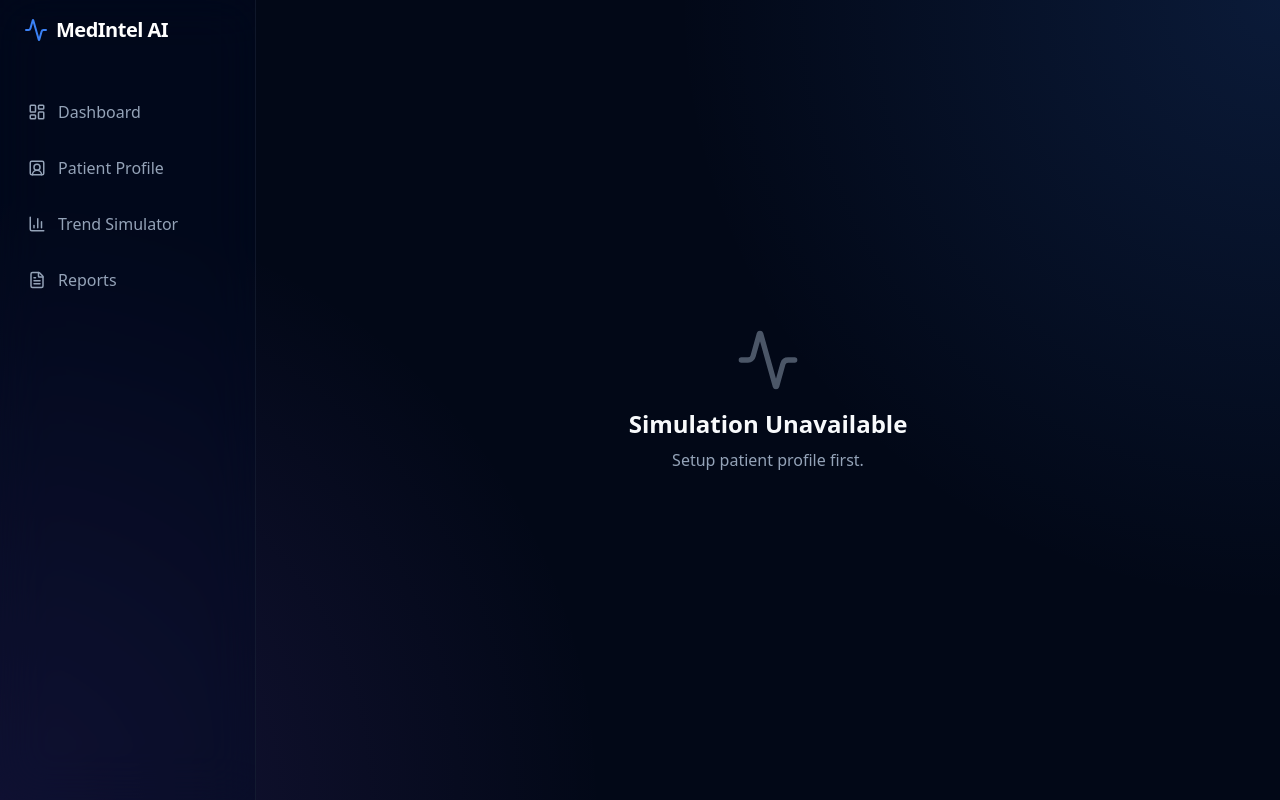
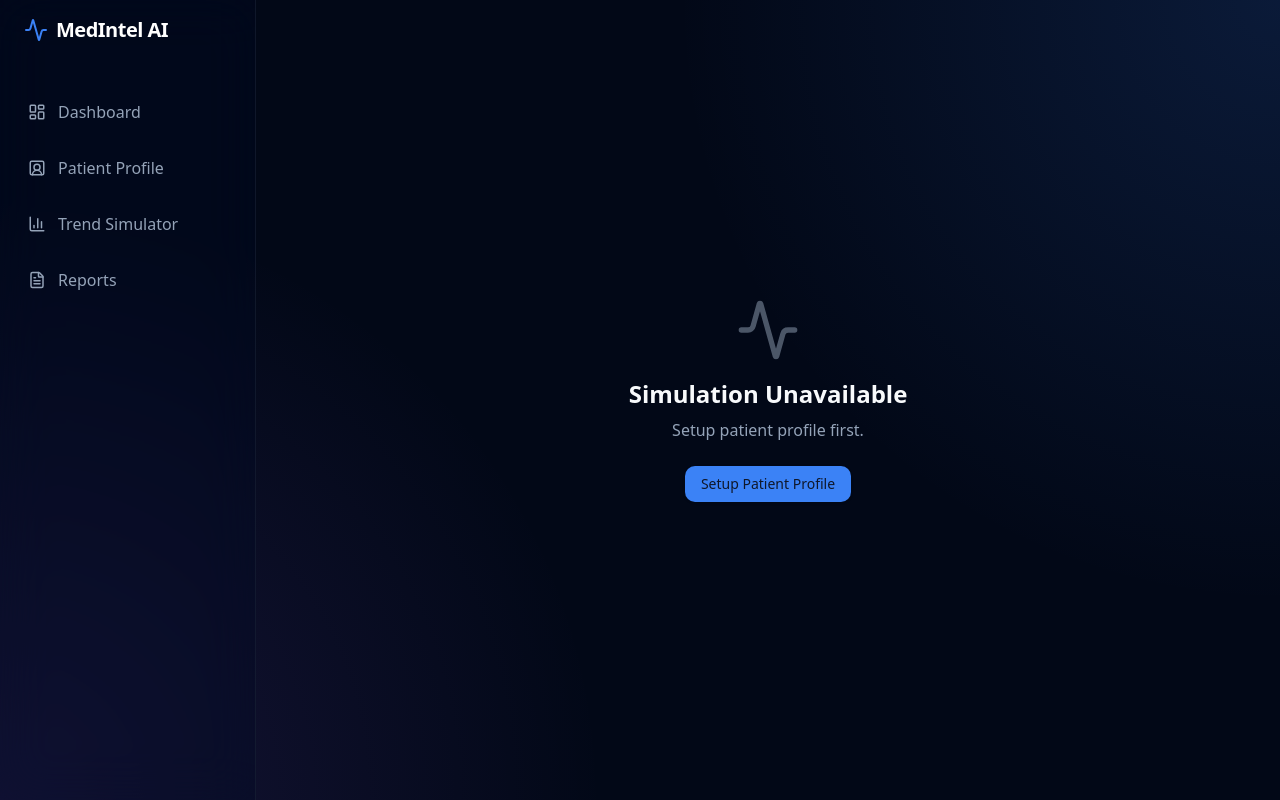
Before and after one commit to Bharathsingh9/MedIntel-AI, a React (Vite) app in the folder frontend-v2/: page /app/simulator in a window 1280 px wide. Built offline with nearby package versions, Linux system fonts and the light colour scheme.

Commit message:
feat(frontend-v2): add navigation button to empty simulator state for better UX

```diff
--- a/frontend-v2/src/pages/Simulator.tsx
+++ b/frontend-v2/src/pages/Simulator.tsx
@@ -4,6 +4,7 @@ import { Card, CardContent, CardHeader, CardTitle } from '@/components/ui/card';
 import { Button } from '@/components/ui/button';
 import { Activity, ArrowRight, TrendingDown } from 'lucide-react';
 import { BarChart, Bar, XAxis, YAxis, Tooltip, Legend, ResponsiveContainer } from 'recharts';
+import { useNavigate } from 'react-router-dom';
 
 interface SimulationResult {
   bioAgeDelta: number;
@@ -21,13 +22,15 @@ export default function Simulator() {
   const { predictionResult } = usePatientStore();
   const [simulation, setSimulation] = useState<SimulationResult | null>(null);
   const [loading, setLoading] = useState(false);
+  const navigate = useNavigate();
 
   if (!predictionResult) {
     return (
       <div className="flex flex-col items-center justify-center h-full text-center">
         <Activity className="h-16 w-16 text-muted-foreground mb-4 opacity-50" />
         <h2 className="text-2xl font-bold mb-2">Simulation Unavailable</h2>
-        <p className="text-muted-foreground">Setup patient profile first.</p>
+        <p className="text-muted-foreground mb-6">Setup patient profile first.</p>
+        <Button onClick={() => navigate('/app/patient')}>Setup Patient Profile</Button>
       </div>
     );
   }
```
